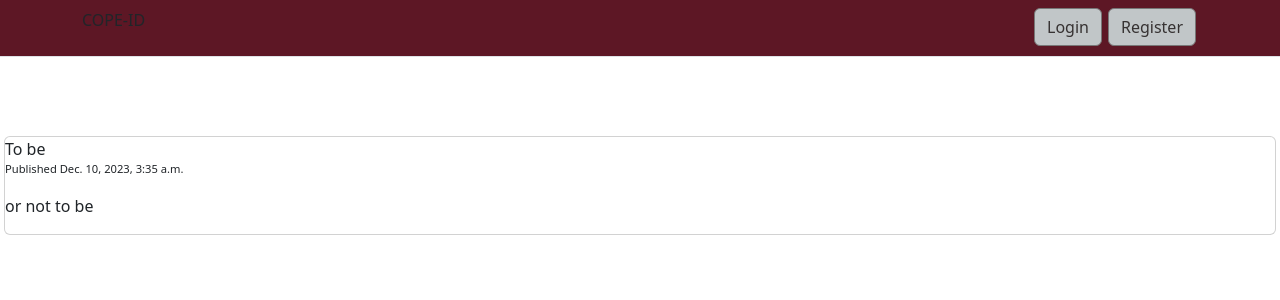
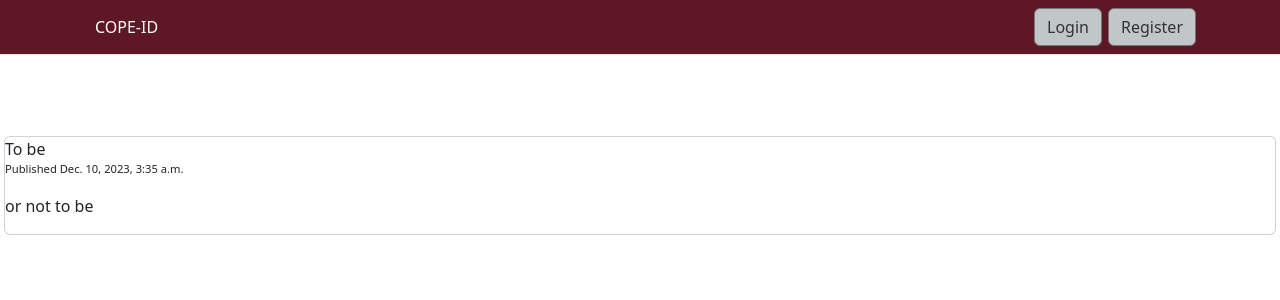
Before and after one commit to Visual-Analytics-Lab/COPE-ID-VAT, a Django app: page / in a window 1280 px wide. Shown: the top 300 px of the page. Run offline with Django 4.2, Linux system fonts and the light colour scheme; data comes from the database, SQL or seed files in the repository; parts of the project's set-up code (start-up, migrations or seed data) failed here and were passed over; some libraries are stand-ins or nearby versions.

Commit message:
Temporary logo now takes you back to home page

```diff
--- a/mysite/main/templates/main/includes/header.html
+++ b/mysite/main/templates/main/includes/header.html
@@ -5,7 +5,8 @@
       <!-- Logo Image -->
       <div class="col-12 col-lg-auto mb-2 mb-lg-0 me-lg-auto">
         <!-- Name & Image -->
-        <p class="text-capitalize" color="#FFFFFF">COPE-ID</p>
+        <!-- Button as place holder for now -->
+        <a class="btn text-white" href="/">COPE-ID</a>
       </div>
 
       <!-- Links -->
```
